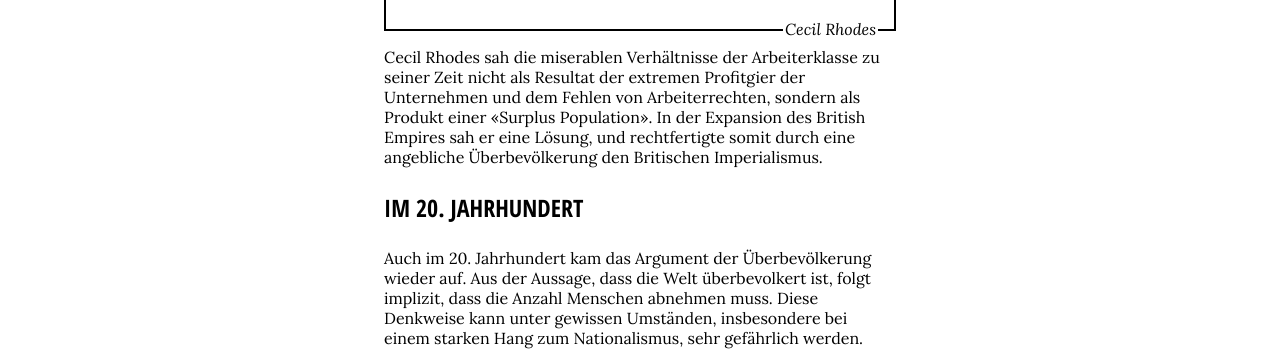
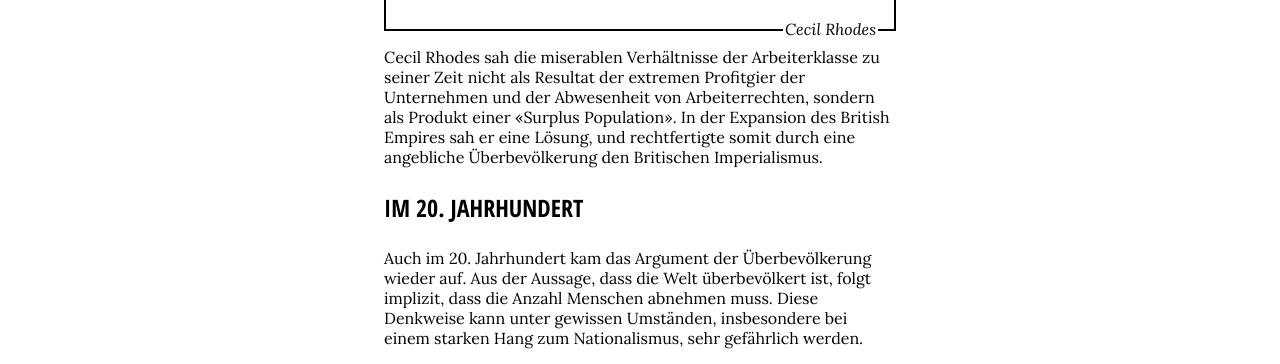
Before and after one commit to fabianboesiger/fabianboesiger.github.io, a Jekyll site: the page built from _posts/2021-02-07-overpopulation.md, in a window 1280 px wide and 900 px high, scrolled down 3280 px. Shown: the part 213-577 px from the top of the window. Built offline with Jekyll 4.4.1, drawn with Linux system fonts in a browser that asks for light colours.

Commit message:
change tags

```diff
--- a/_posts/2021-02-07-overpopulation.md
+++ b/_posts/2021-02-07-overpopulation.md
@@ -67,11 +67,11 @@ Cecil Rhodes war Unternehmer, Politiker und führender Akteur des britischen Imp
 > I was in the East End of London (a working-class quarter) yesterday and attended a meeting of the unemployed. I listened to the wild speeches, which were just a cry for ‘bread! bread!’ and on my way home I pondered over the scene and I became more than ever convinced of the importance of imperialism.... My cherished idea is a solution for the social problem, i.e., in order to save the 40,000,000 inhabitants of the United Kingdom from a bloody civil war, we colonial statesmen must acquire new lands to settle the surplus population, to provide new markets for the goods produced in the factories and mines. The Empire, as I have always said, is a bread and butter question. If you want to avoid civil war, you must become imperialists.[^13]
 > *Cecil Rhodes*
 
-Cecil Rhodes sah die miserablen Verhältnisse der Arbeiterklasse zu seiner Zeit nicht als Resultat der extremen Profitgier der Unternehmen und dem Fehlen von Arbeiterrechten, sondern als Produkt einer "Surplus Population". In der Expansion des British Empires sah er eine Lösung, und rechtfertigte somit durch eine angebliche Überbevölkerung den Britischen Imperialismus.
+Cecil Rhodes sah die miserablen Verhältnisse der Arbeiterklasse zu seiner Zeit nicht als Resultat der extremen Profitgier der Unternehmen und der Abwesenheit von Arbeiterrechten, sondern als Produkt einer "Surplus Population". In der Expansion des British Empires sah er eine Lösung, und rechtfertigte somit durch eine angebliche Überbevölkerung den Britischen Imperialismus.
 
 ### Im 20. Jahrhundert
 
-Auch im 20. Jahrhundert kam das Argument der Überbevölkerung wieder auf. Aus der Aussage, dass die Welt überbevolkert ist, folgt implizit, dass die Anzahl Menschen abnehmen muss. Diese Denkweise kann unter gewissen Umständen, insbesondere bei einem starken Hang zum Nationalismus, sehr gefährlich werden.
+Auch im 20. Jahrhundert kam das Argument der Überbevölkerung wieder auf. Aus der Aussage, dass die Welt überbevölkert ist, folgt implizit, dass die Anzahl Menschen abnehmen muss. Diese Denkweise kann unter gewissen Umständen, insbesondere bei einem starken Hang zum Nationalismus, sehr gefährlich werden.
 
 Es liegt in der Natur des Nationalismus, Menschen in verschiedene Gruppen, üblicherweise entlang ethnischer Linien, einzuordnen. Mit der Herausbildung eines Gruppendenkens erfolgt  auch eine subjektive Einteilung dieser Gruppen in "wir" und "sie", oder "gut" und "böse". Wenn eine dieser Gruppen nun zum Schluss kommt, dass die Erde nicht tragfähig genug für beide Seiten ist, liegt die Lösung nahe: Die einzige Option ist die Auslöschung der anderen Gruppe.
 
```
Also changed, not shown: other parts of _posts/2021-02-07-overpopulation.md (+1 -1 lines).
